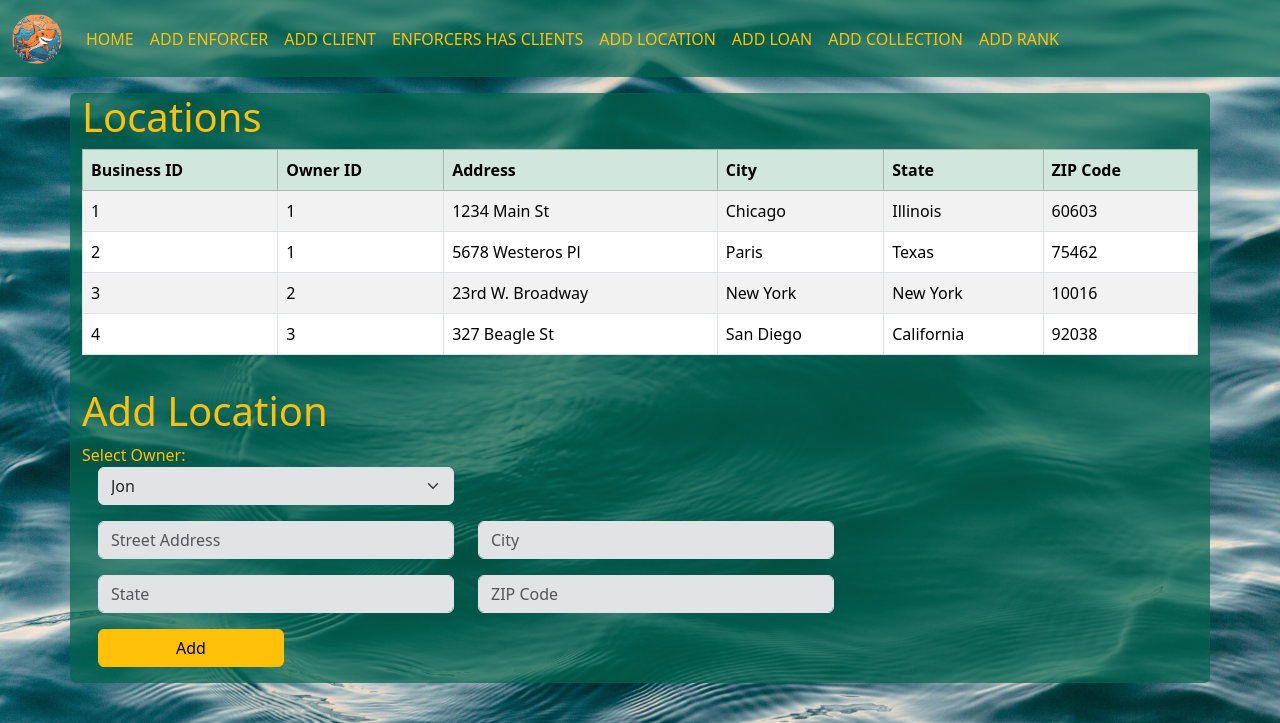
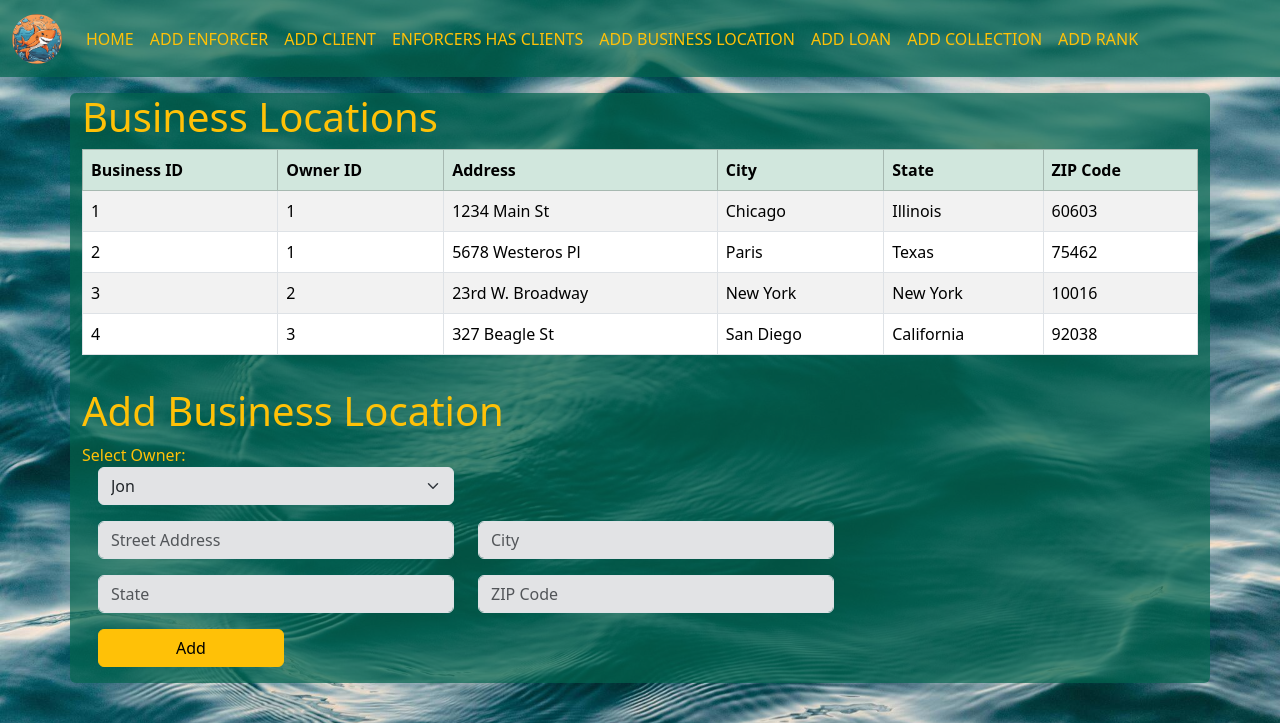
Before and after one commit to cbridgesosu/WeHeartLoanSharking, a Flask app: page /add_location in a window 1280 px wide. Shown: the top 723 px of the page. Run offline with Flask 3, Linux system fonts and the light colour scheme; some libraries are stand-ins or nearby versions.

Commit message:
Changed navbar names and table names for business locations in the locations page and loan page.

```diff
--- a/templates/add_loan.j2
+++ b/templates/add_loan.j2
@@ -3,7 +3,7 @@
 {% block content %}
 
     <div class="container mt-3 pb-3 rounded-top text-warning">
-        <h1>Loans</h1>
+        <h1>Current Loans</h1>
 
         <table class="table table-striped table-bordered">
             <thead class="table-success">
--- a/templates/add_location.j2
+++ b/templates/add_location.j2
@@ -3,7 +3,7 @@
 {% block content %}
 
     <div class="container mt-3 pb-3 rounded-top text-warning">
-        <h1>Locations</h1>
+        <h1>Business Locations</h1>
 
         <table class="table table-striped table-bordered">
             <thead class="table-success">
@@ -32,7 +32,7 @@
     </div>
 
     <div class="container rounded-bottom pb-3 text-warning">
-        <h1>Add Location</h1>
+        <h1>Add Business Location</h1>
         <form action="{{ url_for('add_location') }}" method="POST">
             <div class="row">
                 <div class="col-4">
--- a/templates/base.j2
+++ b/templates/base.j2
@@ -25,7 +25,7 @@
                     <a class="nav-item nav-link link-warning" href="{{ url_for('add_enforcer') }}">ADD ENFORCER</a>
                     <a class="nav-item nav-link link-warning" href="{{ url_for('add_client') }}">ADD CLIENT</a>
                     <a class="nav-item nav-link link-warning" href="{{ url_for('enforcers_has_clients') }}">ENFORCERS HAS CLIENTS</a>
-                    <a class="nav-item nav-link link-warning" href="{{ url_for('add_location') }}">ADD LOCATION</a>
+                    <a class="nav-item nav-link link-warning" href="{{ url_for('add_location') }}">ADD BUSINESS LOCATION</a>
                     <a class="nav-item nav-link link-warning" href="{{ url_for('add_loan') }}">ADD LOAN</a>
                     <a class="nav-item nav-link link-warning" href="{{ url_for('add_collection') }}">ADD COLLECTION</a>
                     <a class="nav-item nav-link link-warning" href="{{ url_for('add_rank') }}">ADD RANK</a>
```
